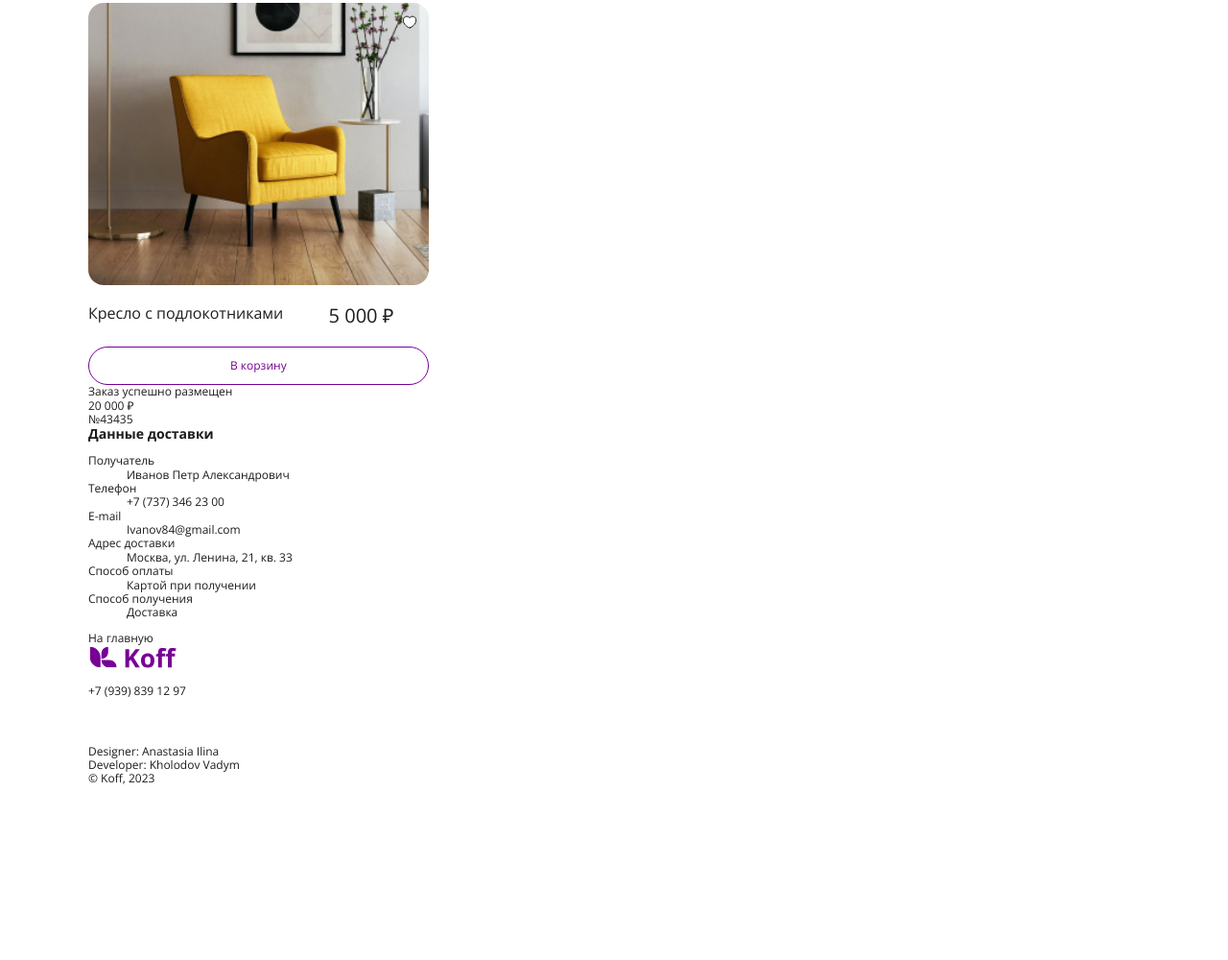
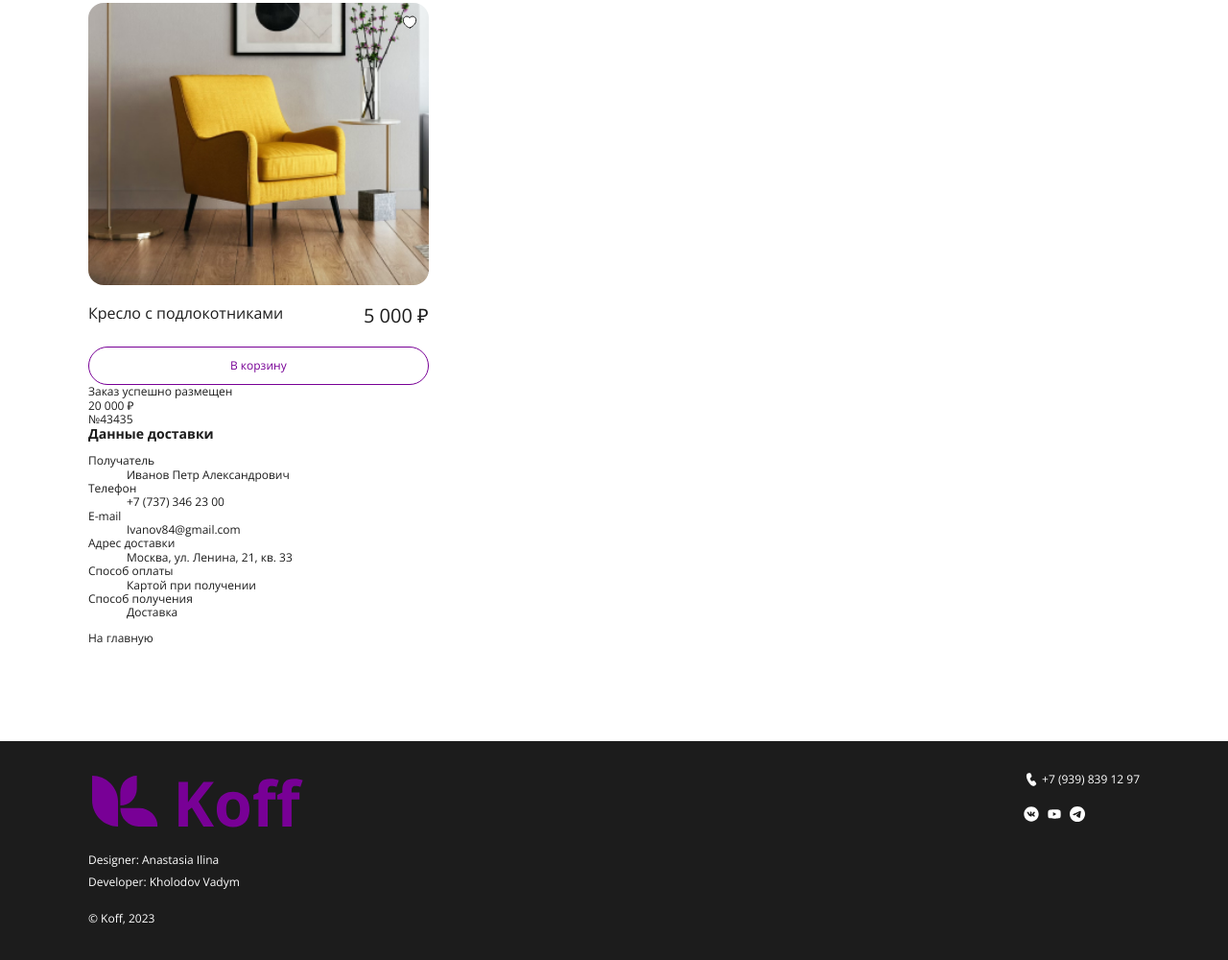
Before and after one commit to hemodon/koff, a website built with Vite: page index.html in a window 1280 px wide. Shown: the part 784-1784 px from the top of the page at 96% size. Before the commit the page ends 1603 px from the top, so only its background shows below. Built offline with nearby package versions, Linux system fonts and the light colour scheme.

Commit message:
Стилизовал, адаптировал footer

```diff
--- a/index.html
+++ b/index.html
@@ -123,10 +123,12 @@
 							<a class="card__link" href="/product">
 								<img class="card__img" href="#" src="/img/photo.jpg" alt="Кресло с подлокотником" />
 							</a>
+							<div class="card__info">
 								<h3 class="card__title">
 									<a class="card__title-link" href="/product">Кресло с подлокотниками</a>
 								</h3>
 								<p class="card__price">5&nbsp;000&nbsp;₽</p>
+							</div>
 							<button class="btn card__btn" type="button">В корзину</button>
 							<button class="card__favorite" type="button">
 								<svg xmlns="http://www.w3.org/2000/svg" width="16" height="14" viewBox="0 0 16 14" fill="none">
@@ -142,10 +144,12 @@
 							<a class="card__link" href="/product">
 								<img class="card__img" href="#" src="/img/photo.jpg" alt="Кресло с подлокотником" />
 							</a>
+							<div class="card__info">
 								<h3 class="card__title">
 									<a class="card__title-link" href="/product">Кресло с подлокотниками</a>
 								</h3>
 								<p class="card__price">5&nbsp;000&nbsp;₽</p>
+							</div>
 							<button class="btn card__btn" type="button">В корзину</button>
 							<button class="card__favorite" type="button">
 								<svg xmlns="http://www.w3.org/2000/svg" width="16" height="14" viewBox="0 0 16 14" fill="none">
@@ -161,10 +165,12 @@
 							<a class="card__link" href="/product">
 								<img class="card__img" href="#" src="/img/photo.jpg" alt="Кресло с подлокотником" />
 							</a>
+							<div class="card__info">
 								<h3 class="card__title">
 									<a class="card__title-link" href="/product">Кресло с подлокотниками</a>
 								</h3>
 								<p class="card__price">5&nbsp;000&nbsp;₽</p>
+							</div>
 							<button class="btn card__btn" type="button">В корзину</button>
 							<button class="card__favorite" type="button">
 								<svg xmlns="http://www.w3.org/2000/svg" width="16" height="14" viewBox="0 0 16 14" fill="none">
@@ -180,10 +186,12 @@
 							<a class="card__link" href="/product">
 								<img class="card__img" href="#" src="/img/photo.jpg" alt="Кресло с подлокотником" />
 							</a>
+							<div class="card__info">
 								<h3 class="card__title">
 									<a class="card__title-link" href="/product">Кресло с подлокотниками</a>
 								</h3>
 								<p class="card__price">5&nbsp;000&nbsp;₽</p>
+							</div>
 							<button class="btn card__btn" type="button">В корзину</button>
 							<button class="card__favorite" type="button">
 								<svg xmlns="http://www.w3.org/2000/svg" width="16" height="14" viewBox="0 0 16 14" fill="none">
@@ -445,6 +453,7 @@
 	</main>
 	<footer class="footer">
 		<div class="container footer__container">
+			<div class="footer__inner">
 				<a class="footer__logo logo" href="/">
 					<img class="logo__img" src="/img/logo.svg" alt="Мебельный маркет KOFF" /></a>
 				<div class="footer__top-contacts contacts">
@@ -486,6 +495,7 @@
 						</li>
 					</ul>
 				</div>
+			</div>
 			<ul class="footer__devs devs">
 				<li class="devs__item">
 					Designer: <a class="devs__link" href="#">Anastasia Ilina</a>
--- a/style.scss
+++ b/style.scss
@@ -7,3 +7,4 @@
 @import 'styles/breadcrumbs.scss';
 @import 'styles/goods.scss';
 @import 'styles/card.scss';
+@import 'styles/footer.scss';
--- a/styles/card.scss
+++ b/styles/card.scss
@@ -1,14 +1,5 @@
 .card {
   position: relative;
-
-  @media (min-width: 580px) {
-    display: grid;
-    grid-template-areas:
-      'image image'
-      'title price'
-      'button button';
-    gap: 20px 11px;
-  }
 
   &__link {
     display: block;
@@ -17,14 +8,24 @@
     overflow: hidden;
 
     @media (min-width: 580px) {
-      grid-area: image;
-      margin-bottom: 0;
+      margin-bottom: 20px;
     }
   }
 
   &__img {
     width: 100%;
     object-fit: cover;
+  }
+
+  &__info {
+    @media (min-width: 580px) {
+      display: flex;
+      gap: 11px;
+    }
+
+    @media (min-width: 820px) {
+      gap: 30px;
+    }
   }
 
   &__title {
@@ -36,7 +37,6 @@
     margin-bottom: 4px;
 
     @media (min-width: 580px) {
-      grid-area: title;
       font-size: 16px;
       margin-bottom: 0;
     }
@@ -46,8 +46,8 @@
     font-size: 16px;
 
     @media (min-width: 580px) {
-      grid-area: price;
       font-size: 20px;
+      margin-left: auto;
     }
   }
 
@@ -56,8 +56,7 @@
     margin-top: 12px;
 
     @media (min-width: 580px) {
-      grid-area: button;
-      margin-top: 0;
+      margin-top: 20px;
     }
   }
 
--- a/styles/default.scss
+++ b/styles/default.scss
@@ -32,6 +32,11 @@ body {
 
 main {
   flex-grow: 1;
+  padding-bottom: 80px;
+
+  @media (min-width: 580px) {
+    padding-bottom: 100px;
+  }
 }
 
 img,
--- /dev/null
+++ b/styles/footer.scss
@@ -0,0 +1,67 @@
+.footer {
+  padding: 32px 0 40px;
+  background-color: #1c1c1c;
+  color: #fff;
+
+  &__container {
+    display: flex;
+    flex-direction: column;
+    gap: 24px;
+  }
+
+  &__inner {
+    display: flex;
+    flex-direction: column;
+    align-items: flex-start;
+    gap: 24px;
+
+    @media (min-width: 580px) {
+      flex-direction: row;
+      justify-content: space-between;
+    }
+  }
+
+  &__logo {
+    width: 230px;
+    height: 61px;
+  }
+
+  &__top-contacts {
+    display: flex;
+    flex-direction: column;
+    align-items: flex-start;
+    gap: 20px;
+  }
+
+  &__devs {
+  }
+
+  &__copyright {
+  }
+}
+.contacts {
+  &__phone {
+    display: flex;
+    align-items: center;
+    gap: 3px;
+  }
+  &__phone-number {
+  }
+  &__list {
+    display: flex;
+    align-items: center;
+    gap: 8px;
+  }
+  &__item {
+  }
+  &__link {
+  }
+}
+.devs {
+  &__item + &__item {
+    margin-top: 8px;
+  }
+  &__link {
+    display: inline-block;
+  }
+}
--- a/styles/logo.scss
+++ b/styles/logo.scss
@@ -1,8 +1,9 @@
 .logo {
-	width: 94px;
-	height: 25px;
+  width: 94px;
+  height: 25px;
 
   &__img {
-		object-fit: cover;
+    height: 100%;
+    object-fit: cover;
   }
 }
```
Lines whose indentation alone changed are shown as unchanged.
